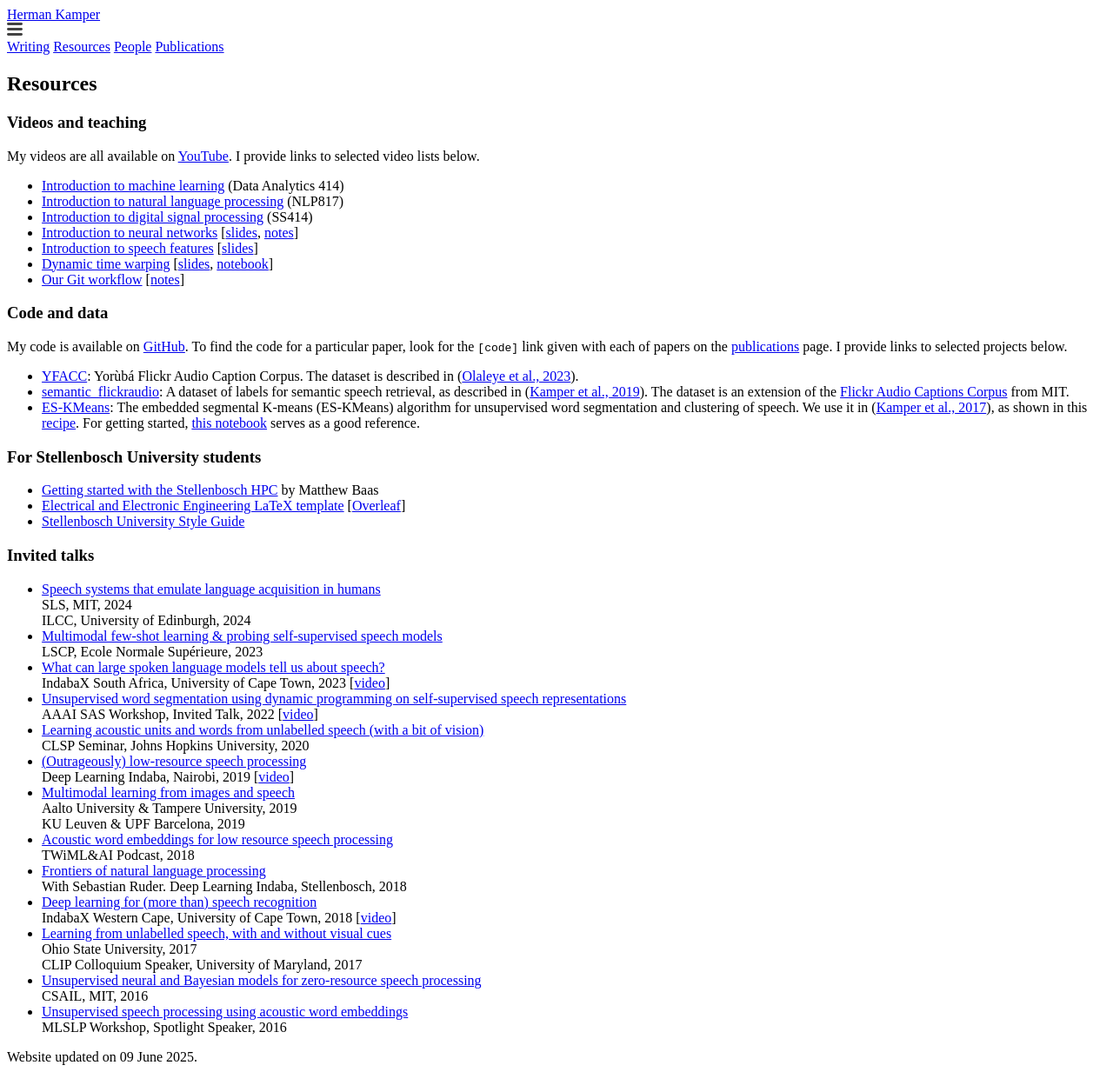
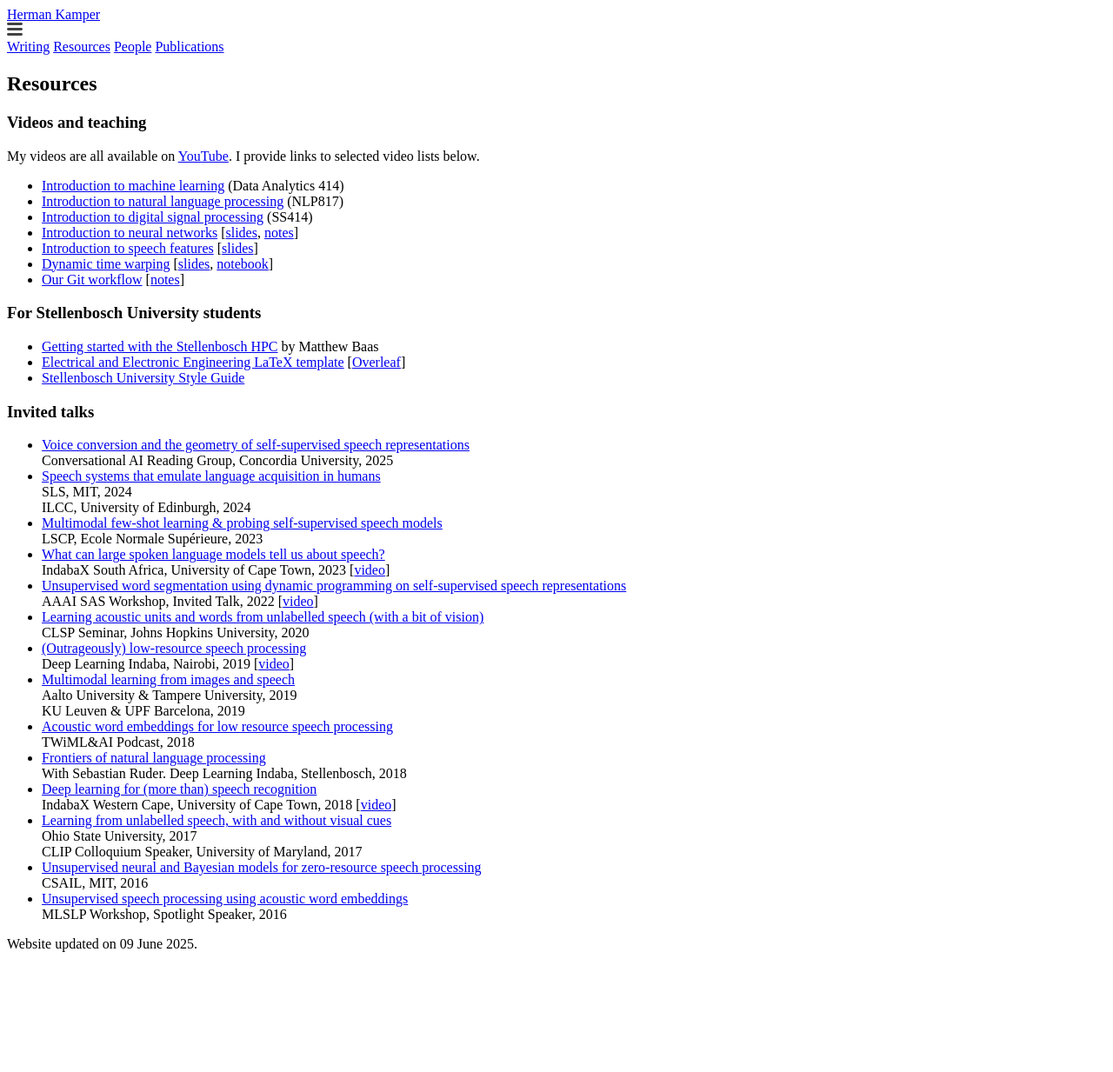
Before and after one commit to kamperh/kamperh.github.io, a Jekyll site: the page built from resources.md, in a window 1280 px wide. Shown: the whole page at 87% size. Built offline with Jekyll 4.4.1, drawn with Linux system fonts in a browser that asks for light colours; a style sheet for code colours, icons or effects is not loaded; after the commit the page ends 1103 px from its top, so only the background shows below that.

Commit message:
Update resources.md

```diff
--- a/resources.md
+++ b/resources.md
@@ -24,6 +24,7 @@ My videos are all available on [YouTube](https://www.youtube.com/c/HermanKamperM
   [[notes]({{site.url}}/notes/git_workflow_notes.pdf)]
 
 
+<!--
 ### Code and data
 
 My code is available on [GitHub](https://github.com/kamperh). To find the code for a particular paper, look for the `[code]` link given with each of papers on the [publications]({{site.url}}/publications/) page. I provide links to selected projects below.
@@ -31,6 +32,7 @@ My code is available on [GitHub](https://github.com/kamperh). To find the code f
 - [YFACC](https://www.kamperh.com/yfacc): Yorùbá Flickr Audio Caption Corpus. The dataset is described in ([Olaleye et al., 2023](https://arxiv.org/abs/2210.04600)).
 - [semantic_flickraudio](https://github.com/kamperh/semantic_flickraudio): A dataset of labels for semantic speech retrieval, as described in ([Kamper et al., 2019](https://arxiv.org/abs/1710.01949)).  The dataset is an extension of the [Flickr Audio Captions Corpus](https://groups.csail.mit.edu/sls/downloads/flickraudio/) from MIT.
 - [ES-KMeans](https://github.com/kamperh/eskmeans): The embedded segmental K-means (ES-KMeans) algorithm for unsupervised word segmentation and clustering of speech. We use it in ([Kamper et al., 2017](https://arxiv.org/abs/1703.08135)), as shown in this [recipe](https://github.com/kamperh/bucktsong_eskmeans). For getting started, [this notebook](https://github.com/kamperh/eskmeans/blob/master/examples/eskmeans_example.ipynb) serves as a good reference.
+-->
 
 
 ### For Stellenbosch University students
@@ -42,6 +44,8 @@ My code is available on [GitHub](https://github.com/kamperh). To find the code f
 
 ### Invited talks
 
+- [Voice conversion and the geometry of self-supervised speech representations]({{site.url}}/slides/kamper_convairg2025_talk-compressed.pdf)
+  Conversational AI Reading Group, Concordia University, 2025
 - [Speech systems that emulate language acquisition in humans]({{site.url}}/slides/kamper_mit2024_talk-compressed.pdf)
   SLS, MIT, 2024
   ILCC, University of Edinburgh, 2024
```
